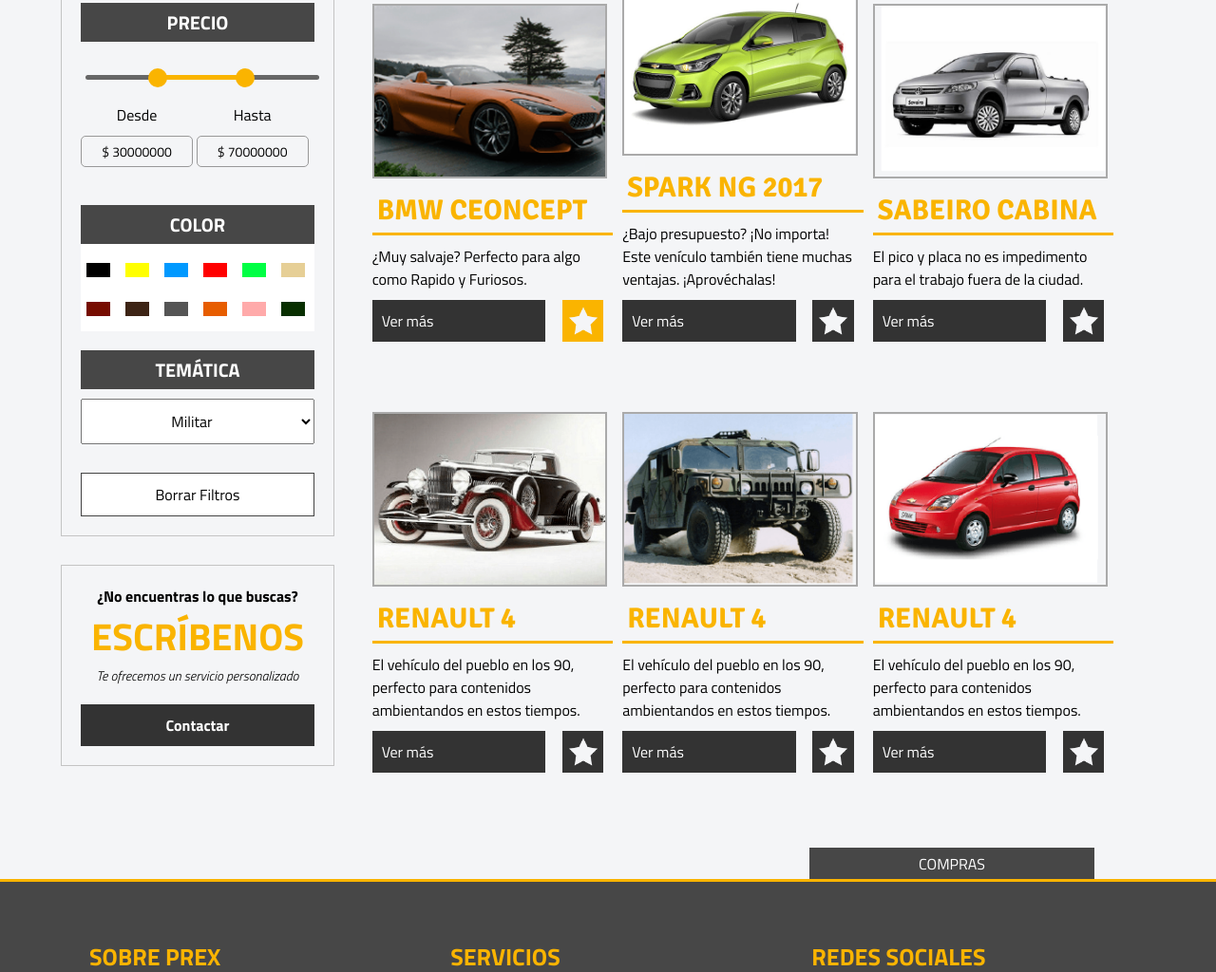
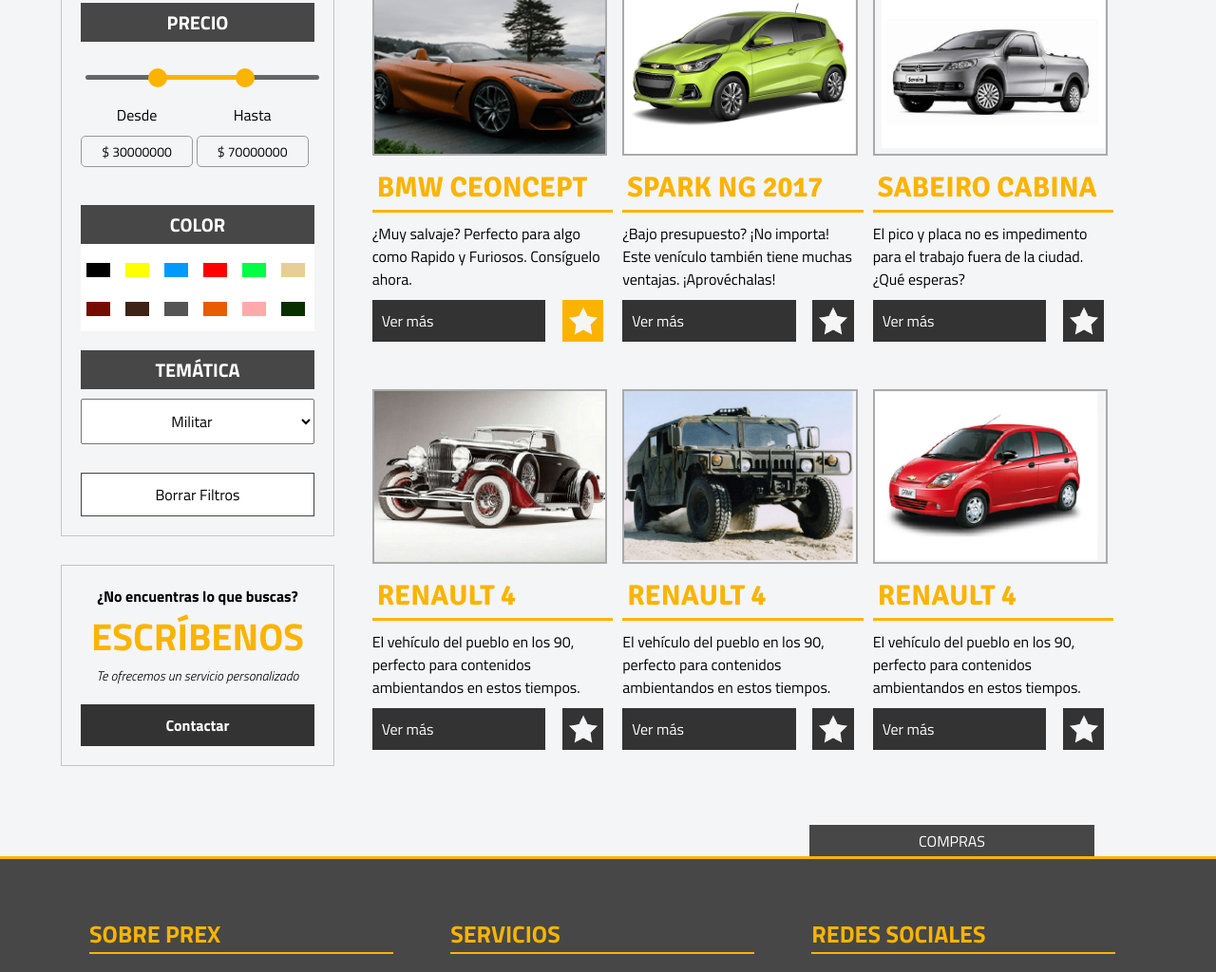
Before and after one commit to BurbanoJaime/FinalArquitectura, a plain HTML site: page transporte/index.html in a window 1280 px wide. Shown: the part 679-1703 px from the top of the page at 95% size. Drawn offline with nearby package versions, Linux system fonts and the light colour scheme.

Commit message:
Update index.html

```diff
--- a/transporte/index.html
+++ b/transporte/index.html
@@ -249,7 +249,7 @@
                     <div class="cuadro cuatro">
                         <div class="img"></div>
                         <h4>BMW CEONCEPT</h4>
-                        <p>¿Muy salvaje? Perfecto para algo como Rapido y Furiosos.</p>
+                        <p>¿Muy salvaje? Perfecto para algo como Rapido y Furiosos. Consíguelo ahora.</p>
                         <a class="v" href="#">Ver más</a><a class="cvc ama"><span class="icono-estrella"></span></a>
                     </div>
                     <div class="cuadro cinco">
@@ -261,7 +261,7 @@
                     <div class="cuadro seis">
                         <div class="img"></div>
                         <h4>SABEIRO CABINA</h4>
-                        <p>El pico y placa no es impedimento para el trabajo fuera de la ciudad.</p>
+                        <p>El pico y placa no es impedimento para el trabajo fuera de la ciudad. ¿Qué esperas?</p>
                         <a class="v" href="#">Ver más</a><a class="cvc"><span class="icono-estrella"></span></a>
                     </div>
 
```
